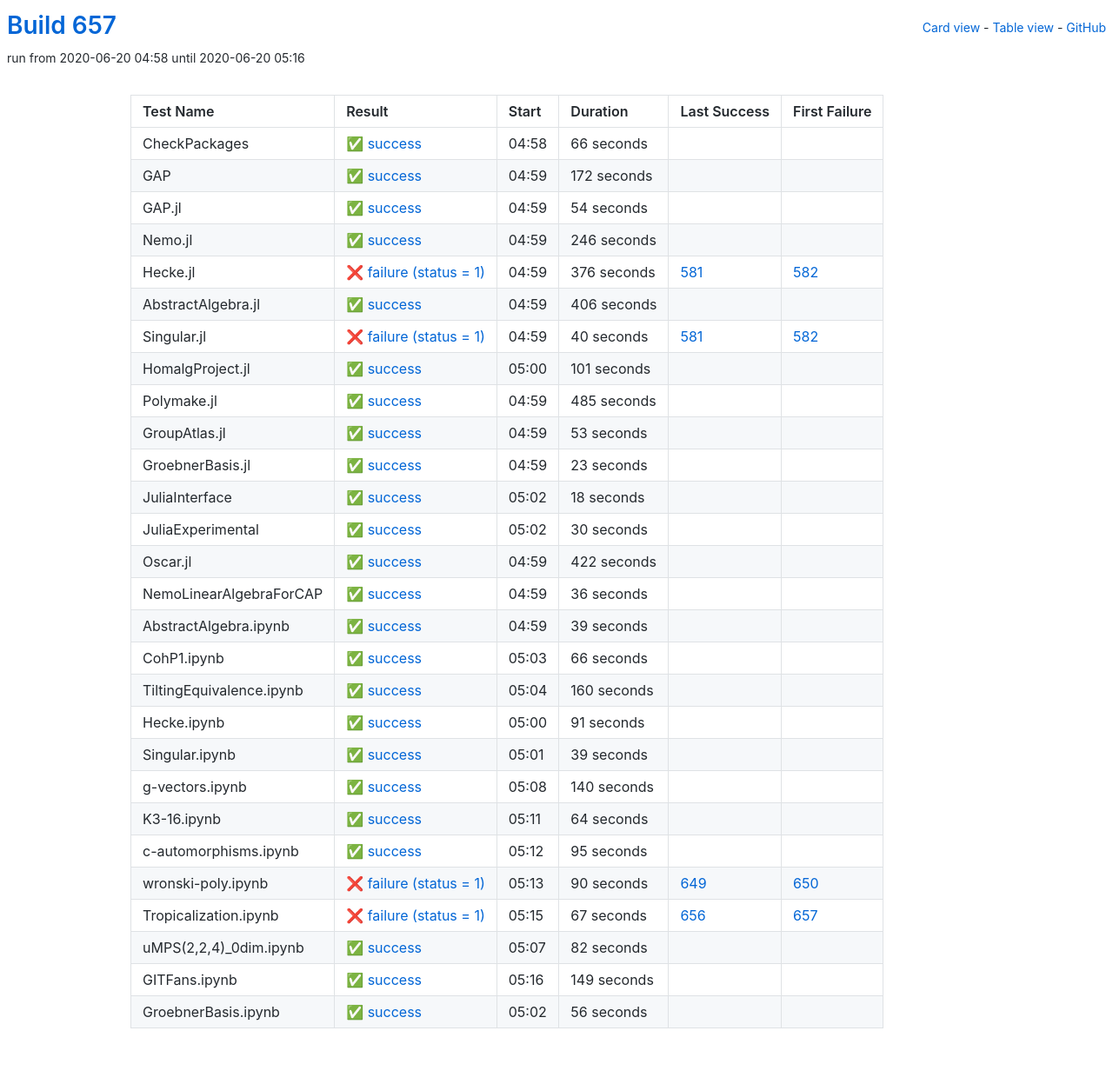
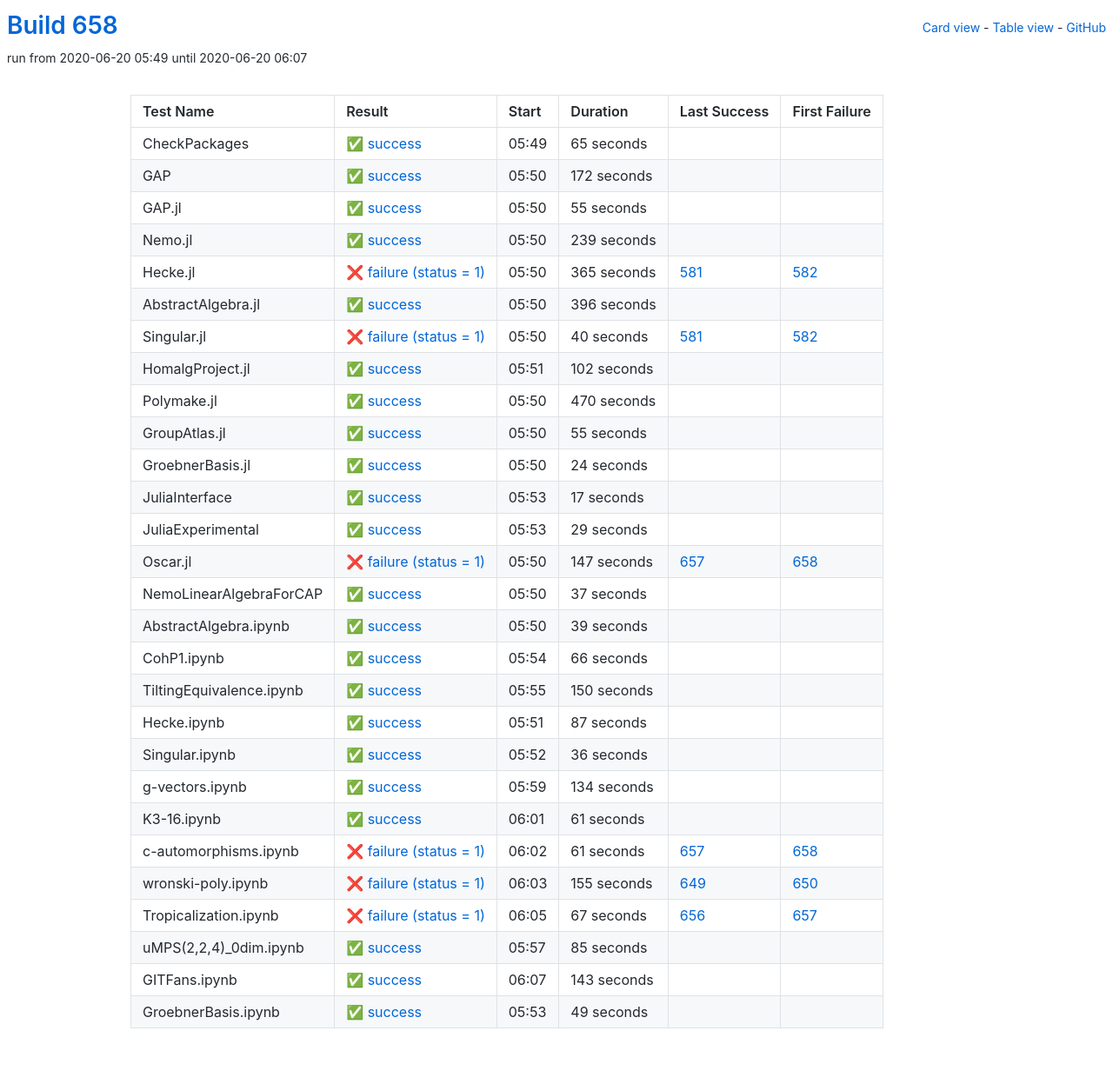
Before and after one commit to oscar-system/oscar-ci-status-1.4, a Jekyll site: the page built from table.html, in a window 1280 px wide. Shown: the whole page at 87% size. Built offline with Jekyll 4.4.1, drawn with Linux system fonts in a browser that asks for light colours.

Commit message:
Build #658

```diff
--- a/_data/ci.yml
+++ b/_data/ci.yml
@@ -1,6 +1,6 @@
 ---
-build: 657
-build_url: https://oscarci.mathematik.uni-kl.de/job/oscar-julia-1.4/657/
+build: 658
+build_url: https://oscarci.mathematik.uni-kl.de/job/oscar-julia-1.4/658/
 job: oscar-julia-1.4
 organization: oscar-system
 repo: oscar-ci-status-1.4
@@ -8,20 +8,20 @@ repourl: https://github.com/oscar-system/oscar-ci-status-1.4
 tests:
 - name: CheckPackages
   id: checkpackages
-  log: https://oscarci.mathematik.uni-kl.de/job/oscar-julia-1.4/657/artifact/logs/build-657/CheckPackages.log
-  start: 2020-06-20 04:58
+  log: https://oscarci.mathematik.uni-kl.de/job/oscar-julia-1.4/658/artifact/logs/build-658/CheckPackages.log
+  start: 2020-06-20 05:49
   success: true
   exitcode: 0
   status: success
-  duration: 66
+  duration: 65
   last_success: false
   last_success_url:
   first_failure: false
   first_failure_url:
 - name: GAP
   id: gap
-  log: https://oscarci.mathematik.uni-kl.de/job/oscar-julia-1.4/657/artifact/logs/build-657/GAP.log
-  start: 2020-06-20 04:59
+  log: https://oscarci.mathematik.uni-kl.de/job/oscar-julia-1.4/658/artifact/logs/build-658/GAP.log
+  start: 2020-06-20 05:50
   success: true
   exitcode: 0
   status: success
@@ -32,56 +32,56 @@ tests:
   first_failure_url:
 - name: GAP.jl
   id: gap-jl
-  log: https://oscarci.mathematik.uni-kl.de/job/oscar-julia-1.4/657/artifact/logs/build-657/GAP.jl.log
-  start: 2020-06-20 04:59
+  log: https://oscarci.mathematik.uni-kl.de/job/oscar-julia-1.4/658/artifact/logs/build-658/GAP.jl.log
+  start: 2020-06-20 05:50
   success: true
   exitcode: 0
   status: success
-  duration: 54
+  duration: 55
   last_success: false
   last_success_url:
   first_failure: false
   first_failure_url:
 - name: Nemo.jl
   id: nemo-jl
-  log: https://oscarci.mathematik.uni-kl.de/job/oscar-julia-1.4/657/artifact/logs/build-657/Nemo.jl.log
-  start: 2020-06-20 04:59
+  log: https://oscarci.mathematik.uni-kl.de/job/oscar-julia-1.4/658/artifact/logs/build-658/Nemo.jl.log
+  start: 2020-06-20 05:50
   success: true
   exitcode: 0
   status: success
-  duration: 246
+  duration: 239
   last_success: false
   last_success_url:
   first_failure: false
   first_failure_url:
 - name: Hecke.jl
   id: hecke-jl
-  log: https://oscarci.mathematik.uni-kl.de/job/oscar-julia-1.4/657/artifact/logs/build-657/Hecke.jl.log
-  start: 2020-06-20 04:59
+  log: https://oscarci.mathematik.uni-kl.de/job/oscar-julia-1.4/658/artifact/logs/build-658/Hecke.jl.log
+  start: 2020-06-20 05:50
   success: false
   exitcode: 1
   status: failure
-  duration: 376
+  duration: 365
   last_success: 581
   last_success_url: https://oscarci.mathematik.uni-kl.de/job/oscar-julia-1.4/581/
   first_failure: 582
   first_failure_url: https://oscarci.mathematik.uni-kl.de/job/oscar-julia-1.4/582/
 - name: AbstractAlgebra.jl
   id: abstractalgebra-jl
-  log: https://oscarci.mathematik.uni-kl.de/job/oscar-julia-1.4/657/artifact/logs/build-657/AbstractAlgebra.jl.log
-  start: 2020-06-20 04:59
+  log: https://oscarci.mathematik.uni-kl.de/job/oscar-julia-1.4/658/artifact/logs/build-658/AbstractAlgebra.jl.log
+  start: 2020-06-20 05:50
   success: true
   exitcode: 0
   status: success
-  duration: 406
+  duration: 396
   last_success: false
   last_success_url:
   first_failure: false
   first_failure_url:
 - name: Singular.jl
   id: singular-jl
-  log: https://oscarci.mathematik.uni-kl.de/job/oscar-julia-1.4/657/artifact/logs/build-657/Singular.jl.log
-  start: 2020-06-20 04:59
+  log: https://oscarci.mathematik.uni-kl.de/job/oscar-julia-1.4/658/artifact/logs/build-658/Singular.jl.log
+  start: 2020-06-20 05:50
   success: false
   exitcode: 1
   status: failure
@@ -92,104 +92,104 @@ tests:
   first_failure_url: https://oscarci.mathematik.uni-kl.de/job/oscar-julia-1.4/582/
 - name: HomalgProject.jl
   id: homalgproject-jl
-  log: https://oscarci.mathematik.uni-kl.de/job/oscar-julia-1.4/657/artifact/logs/build-657/HomalgProject.jl.log
-  start: 2020-06-20 05:00
+  log: https://oscarci.mathematik.uni-kl.de/job/oscar-julia-1.4/658/artifact/logs/build-658/HomalgProject.jl.log
+  start: 2020-06-20 05:51
   success: true
   exitcode: 0
   status: success
-  duration: 101
+  duration: 102
   last_success: false
   last_success_url:
   first_failure: false
   first_failure_url:
 - name: Polymake.jl
   id: polymake-jl
-  log: https://oscarci.mathematik.uni-kl.de/job/oscar-julia-1.4/657/artifact/logs/build-657/Polymake.jl.log
-  start: 2020-06-20 04:59
+  log: https://oscarci.mathematik.uni-kl.de/job/oscar-julia-1.4/658/artifact/logs/build-658/Polymake.jl.log
+  start: 2020-06-20 05:50
   success: true
   exitcode: 0
   status: success
-  duration: 485
+  duration: 470
   last_success: false
   last_success_url:
   first_failure: false
   first_failure_url:
 - name: GroupAtlas.jl
   id: groupatlas-jl
-  log: https://oscarci.mathematik.uni-kl.de/job/oscar-julia-1.4/657/artifact/logs/build-657/GroupAtlas.jl.log
-  start: 2020-06-20 04:59
+  log: https://oscarci.mathematik.uni-kl.de/job/oscar-julia-1.4/658/artifact/logs/build-658/GroupAtlas.jl.log
+  start: 2020-06-20 05:50
   success: true
   exitcode: 0
   status: success
-  duration: 53
+  duration: 55
   last_success: false
   last_success_url:
   first_failure: false
   first_failure_url:
 - name: GroebnerBasis.jl
   id: groebnerbasis-jl
-  log: https://oscarci.mathematik.uni-kl.de/job/oscar-julia-1.4/657/artifact/logs/build-657/GroebnerBasis.jl.log
-  start: 2020-06-20 04:59
+  log: https://oscarci.mathematik.uni-kl.de/job/oscar-julia-1.4/658/artifact/logs/build-658/GroebnerBasis.jl.log
+  start: 2020-06-20 05:50
   success: true
   exitcode: 0
   status: success
-  duration: 23
+  duration: 24
   last_success: false
   last_success_url:
   first_failure: false
   first_failure_url:
 - name: JuliaInterface
   id: juliainterface
-  log: https://oscarci.mathematik.uni-kl.de/job/oscar-julia-1.4/657/artifact/logs/build-657/JuliaInterface.log
-  start: 2020-06-20 05:02
+  log: https://oscarci.mathematik.uni-kl.de/job/oscar-julia-1.4/658/artifact/logs/build-658/JuliaInterface.log
+  start: 2020-06-20 05:53
   success: true
   exitcode: 0
   status: success
-  duration: 18
+  duration: 17
   last_success: false
   last_success_url:
   first_failure: false
   first_failure_url:
 - name: JuliaExperimental
   id: juliaexperimental
-  log: https://oscarci.mathematik.uni-kl.de/job/oscar-julia-1.4/657/artifact/logs/build-657/JuliaExperimental.log
-  start: 2020-06-20 05:02
+  log: https://oscarci.mathematik.uni-kl.de/job/oscar-julia-1.4/658/artifact/logs/build-658/JuliaExperimental.log
+  start: 2020-06-20 05:53
   success: true
   exitcode: 0
   status: success
-  duration: 30
+  duration: 29
   last_success: false
   last_success_url:
   first_failure: false
   first_failure_url:
 - name: Oscar.jl
   id: oscar-jl
-  log: https://oscarci.mathematik.uni-kl.de/job/oscar-julia-1.4/657/artifact/logs/build-657/Oscar.jl.log
-  start: 2020-06-20 04:59
+  log: https://oscarci.mathematik.uni-kl.de/job/oscar-julia-1.4/658/artifact/logs/build-658/Oscar.jl.log
+  start: 2020-06-20 05:50
+  success: false
+  exitcode: 1
+  status: failure
+  duration: 147
+  last_success: 657
+  last_success_url: https://oscarci.mathematik.uni-kl.de/job/oscar-julia-1.4/657/
+  first_failure: 658
+  first_failure_url: https://oscarci.mathematik.uni-kl.de/job/oscar-julia-1.4/658/
+- name: NemoLinearAlgebraForCAP
+  id: nemolinearalgebraforcap
+  log: https://oscarci.mathematik.uni-kl.de/job/oscar-julia-1.4/658/artifact/logs/build-658/NemoLinearAlgebraForCAP.log
+  start: 2020-06-20 05:50
   success: true
   exitcode: 0
   status: success
-  duration: 422
-  last_success: false
-  last_success_url:
-  first_failure: false
-  first_failure_url:
-- name: NemoLinearAlgebraForCAP
-  id: nemolinearalgebraforcap
-  log: https://oscarci.mathematik.uni-kl.de/job/oscar-julia-1.4/657/artifact/logs/build-657/NemoLinearAlgebraForCAP.log
-  start: 2020-06-20 04:59
-  success: true
-  exitcode: 0
-  status: success
-  duration: 36
+  duration: 37
   last_success: false
   last_success_url:
   first_failure: false
   first_failure_url:
 - name: AbstractAlgebra.ipynb
   id: abstractalgebra-ipynb
-  log: https://oscarci.mathematik.uni-kl.de/job/oscar-julia-1.4/657/artifact/logs/build-657/AbstractAlgebra.ipynb.log
-  start: 2020-06-20 04:59
+  log: https://oscarci.mathematik.uni-kl.de/job/oscar-julia-1.4/658/artifact/logs/build-658/AbstractAlgebra.ipynb.log
+  start: 2020-06-20 05:50
   success: true
   exitcode: 0
   status: success
@@ -200,8 +200,8 @@ tests:
   first_failure_url:
 - name: CohP1.ipynb
   id: cohp1-ipynb
-  log: https://oscarci.mathematik.uni-kl.de/job/oscar-julia-1.4/657/artifact/logs/build-657/CohP1.ipynb.log
-  start: 2020-06-20 05:03
+  log: https://oscarci.mathematik.uni-kl.de/job/oscar-julia-1.4/658/artifact/logs/build-658/CohP1.ipynb.log
+  start: 2020-06-20 05:54
   success: true
   exitcode: 0
   status: success
@@ -212,92 +212,92 @@ tests:
   first_failure_url:
 - name: TiltingEquivalence.ipynb
   id: tiltingequivalence-ipynb
-  log: https://oscarci.mathematik.uni-kl.de/job/oscar-julia-1.4/657/artifact/logs/build-657/TiltingEquivalence.ipynb.log
-  start: 2020-06-20 05:04
+  log: https://oscarci.mathematik.uni-kl.de/job/oscar-julia-1.4/658/artifact/logs/build-658/TiltingEquivalence.ipynb.log
+  start: 2020-06-20 05:55
   success: true
   exitcode: 0
   status: success
-  duration: 160
+  duration: 150
   last_success: false
   last_success_url:
   first_failure: false
   first_failure_url:
 - name: Hecke.ipynb
   id: hecke-ipynb
-  log: https://oscarci.mathematik.uni-kl.de/job/oscar-julia-1.4/657/artifact/logs/build-657/Hecke.ipynb.log
-  start: 2020-06-20 05:00
+  log: https://oscarci.mathematik.uni-kl.de/job/oscar-julia-1.4/658/artifact/logs/build-658/Hecke.ipynb.log
+  start: 2020-06-20 05:51
   success: true
   exitcode: 0
   status: success
-  duration: 91
+  duration: 87
   last_success: false
   last_success_url:
   first_failure: false
   first_failure_url:
 - name: Singular.ipynb
   id: singular-ipynb
-  log: https://oscarci.mathematik.uni-kl.de/job/oscar-julia-1.4/657/artifact/logs/build-657/Singular.ipynb.log
-  start: 2020-06-20 05:01
+  log: https://oscarci.mathematik.uni-kl.de/job/oscar-julia-1.4/658/artifact/logs/build-658/Singular.ipynb.log
+  start: 2020-06-20 05:52
   success: true
   exitcode: 0
   status: success
-  duration: 39
+  duration: 36
   last_success: false
   last_success_url:
   first_failure: false
   first_failure_url:
 - name: g-vectors.ipynb
   id: g-vectors-ipynb
-  log: https://oscarci.mathematik.uni-kl.de/job/oscar-julia-1.4/657/artifact/logs/build-657/g-vectors.ipynb.log
-  start: 2020-06-20 05:08
+  log: https://oscarci.mathematik.uni-kl.de/job/oscar-julia-1.4/658/artifact/logs/build-658/g-vectors.ipynb.log
+  start: 2020-06-20 05:59
   success: true
   exitcode: 0
   status: success
-  duration: 140
+  duration: 134
   last_success: false
   last_success_url:
   first_failure: false
   first_failure_url:
 - name: K3-16.ipynb
   id: k3-16-ipynb
-  log: https://oscarci.mathematik.uni-kl.de/job/oscar-julia-1.4/657/artifact/logs/build-657/K3-16.ipynb.log
-  start: 2020-06-20 05:11
+  log: https://oscarci.mathematik.uni-kl.de/job/oscar-julia-1.4/658/artifact/logs/build-658/K3-16.ipynb.log
+  start: 2020-06-20 06:01
   success: true
   exitcode: 0
   status: success
-  duration: 64
+  duration: 61
   last_success: false
   last_success_url:
   first_failure: false
   first_failure_url:
 - name: c-automorphisms.ipynb
   id: c-automorphisms-ipynb
-  log: https://oscarci.mathematik.uni-kl.de/job/oscar-julia-1.4/657/artifact/logs/build-657/c-automorphisms.ipynb.log
-  start: 2020-06-20 05:12
-  success: true
-  exitcode: 0
-  status: success
-  duration: 95
-  last_success: false
-  last_success_url:
-  first_failure: false
-  first_failure_url:
-- name: wronski-poly.ipynb
-  id: wronski-poly-ipynb
-  log: https://oscarci.mathematik.uni-kl.de/job/oscar-julia-1.4/657/artifact/logs/build-657/wronski-poly.ipynb.log
-  start: 2020-06-20 05:13
+  log: https://oscarci.mathematik.uni-kl.de/job/oscar-julia-1.4/658/artifact/logs/build-658/c-automorphisms.ipynb.log
+  start: 2020-06-20 06:02
   success: false
   exitcode: 1
   status: failure
-  duration: 90
+  duration: 61
+  last_success: 657
+  last_success_url: https://oscarci.mathematik.uni-kl.de/job/oscar-julia-1.4/657/
+  first_failure: 658
+  first_failure_url: https://oscarci.mathematik.uni-kl.de/job/oscar-julia-1.4/658/
+- name: wronski-poly.ipynb
+  id: wronski-poly-ipynb
+  log: https://oscarci.mathematik.uni-kl.de/job/oscar-julia-1.4/658/artifact/logs/build-658/wronski-poly.ipynb.log
+  start: 2020-06-20 06:03
+  success: false
+  exitcode: 1
+  status: failure
+  duration: 155
   last_success: 649
   last_success_url: https://oscarci.mathematik.uni-kl.de/job/oscar-julia-1.4/649/
   first_failure: 650
   first_failure_url: https://oscarci.mathematik.uni-kl.de/job/oscar-julia-1.4/650/
 - name: Tropicalization.ipynb
   id: tropicalization-ipynb
-  log: https://oscarci.mathematik.uni-kl.de/job/oscar-julia-1.4/657/artifact/logs/build-657/Tropicalization.ipynb.log
-  start: 2020-06-20 05:15
+  log: https://oscarci.mathematik.uni-kl.de/job/oscar-julia-1.4/658/artifact/logs/build-658/Tropicalization.ipynb.log
+  start: 2020-06-20 06:05
   success: false
   exitcode: 1
   status: failure
@@ -308,36 +308,36 @@ tests:
   first_failure_url: https://oscarci.mathematik.uni-kl.de/job/oscar-julia-1.4/657/
 - name: uMPS(2,2,4)_0dim.ipynb
   id: umps-2-2-4-0dim-ipynb
-  log: https://oscarci.mathematik.uni-kl.de/job/oscar-julia-1.4/657/artifact/logs/build-657/uMPS-2-2-4-_0dim.ipynb.log
-  start: 2020-06-20 05:07
+  log: https://oscarci.mathematik.uni-kl.de/job/oscar-julia-1.4/658/artifact/logs/build-658/uMPS-2-2-4-_0dim.ipynb.log
+  start: 2020-06-20 05:57
   success: true
   exitcode: 0
   status: success
-  duration: 82
+  duration: 85
   last_success: false
   last_success_url:
   first_failure: false
   first_failure_url:
 - name: GITFans.ipynb
   id: gitfans-ipynb
-  log: https://oscarci.mathematik.uni-kl.de/job/oscar-julia-1.4/657/artifact/logs/build-657/GITFans.ipynb.log
-  start: 2020-06-20 05:16
+  log: https://oscarci.mathematik.uni-kl.de/job/oscar-julia-1.4/658/artifact/logs/build-658/GITFans.ipynb.log
+  start: 2020-06-20 06:07
   success: true
   exitcode: 0
   status: success
-  duration: 149
+  duration: 143
   last_success: false
   last_success_url:
   first_failure: false
   first_failure_url:
 - name: GroebnerBasis.ipynb
   id: groebnerbasis-ipynb
-  log: https://oscarci.mathematik.uni-kl.de/job/oscar-julia-1.4/657/artifact/logs/build-657/GroebnerBasis.ipynb.log
-  start: 2020-06-20 05:02
+  log: https://oscarci.mathematik.uni-kl.de/job/oscar-julia-1.4/658/artifact/logs/build-658/GroebnerBasis.ipynb.log
+  start: 2020-06-20 05:53
   success: true
   exitcode: 0
   status: success
-  duration: 56
+  duration: 49
   last_success: false
   last_success_url:
   first_failure: false
```
Also changed, not shown: README.md.
